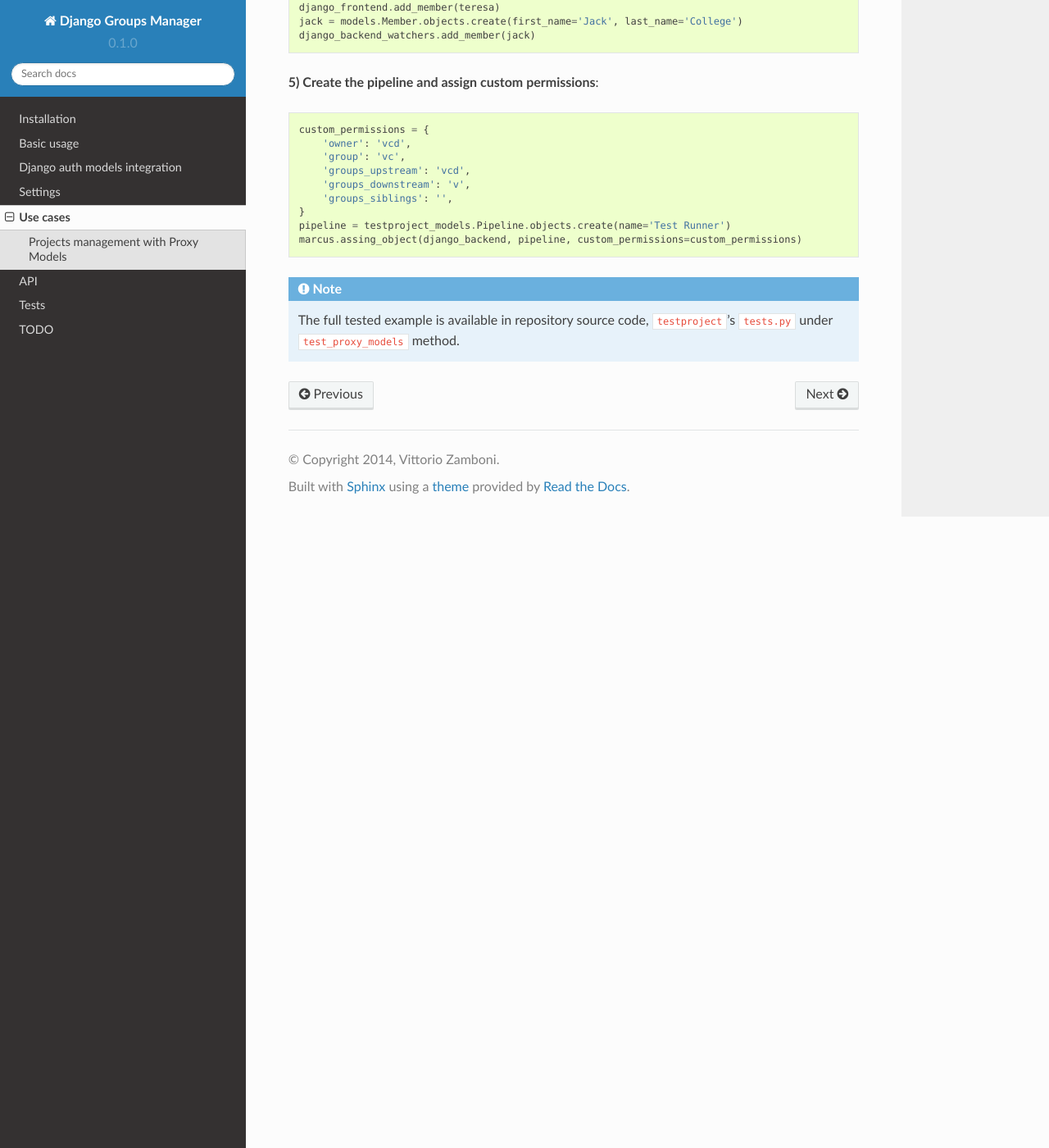
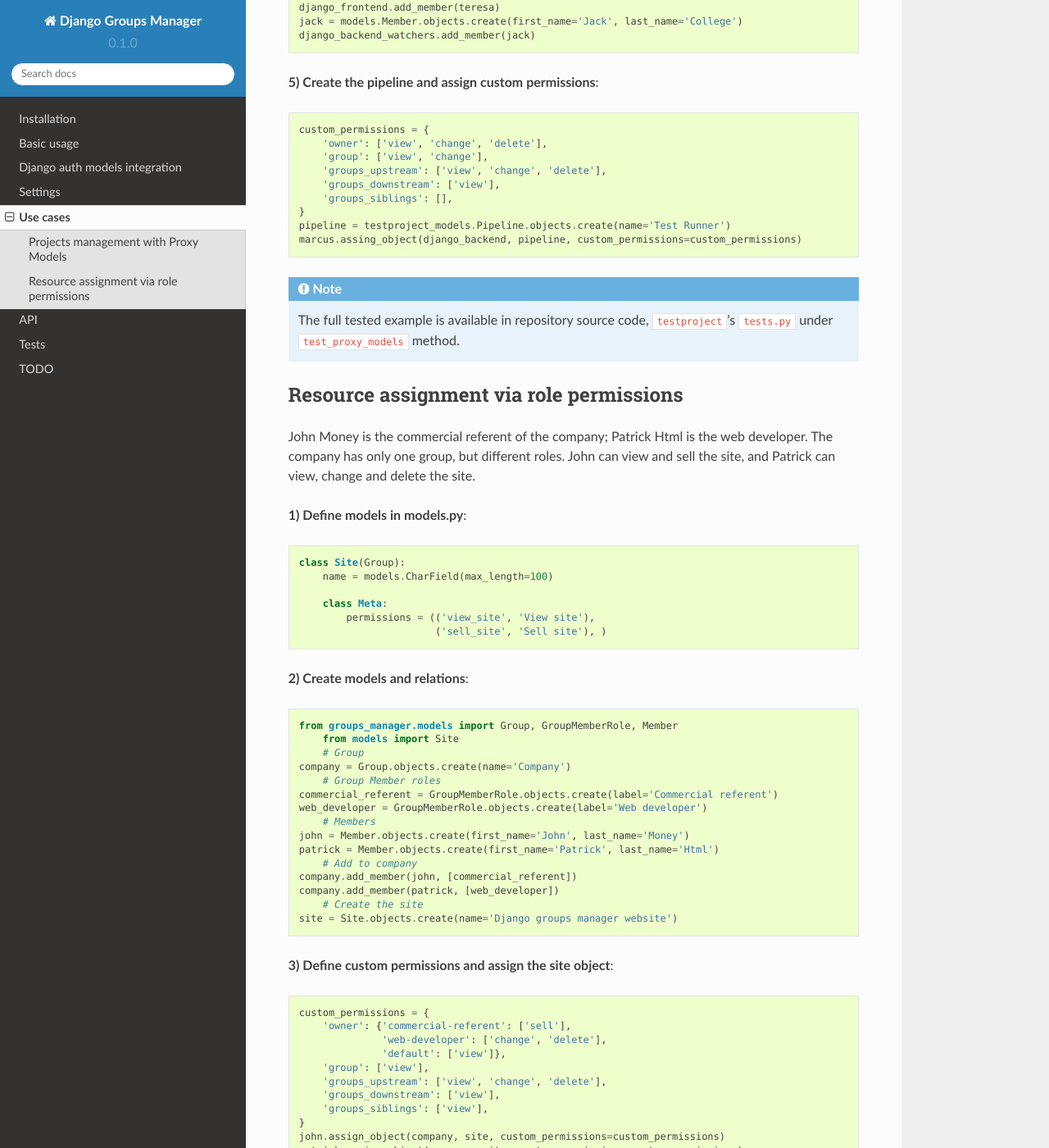
Before and after one commit to vittoriozamboni/django-groups-manager, a Sphinx documentation site: the page built from docs/source/use_cases.rst, in a window 1280 px wide and 1400 px high, scrolled down 1713 px. Shown: the whole window at 82% size. Built offline with Sphinx 7.4.7 and the Read the Docs theme 2.0.0, drawn with Linux system fonts in a browser that asks for light colours; some of the changed text lies outside the part shown.

Commit message:
Changed permissions assignment, now via prefix
Added documentation and tests

```diff
--- /dev/null
+++ b/docs/source/permissions_by_role.rst
@@ -0,0 +1,57 @@
+Resource assignment via role permissions
+----------------------------------------
+
+John Money is the commercial referent of the company; Patrick Html is the web
+developer. The company has only one group, but different roles.
+John can view and sell the site, and Patrick can view, change and delete the site.
+
+**1) Define models in models.py**::
+
+    class Site(Group):
+        name = models.CharField(max_length=100)
+
+        class Meta:
+            permissions = (('view_site', 'View site'),
+                           ('sell_site', 'Sell site'), )
+
+**2) Create models and relations**::
+
+    from groups_manager.models import Group, GroupMemberRole, Member
+	from models import Site
+	# Group
+    company = Group.objects.create(name='Company')
+	# Group Member roles
+    commercial_referent = GroupMemberRole.objects.create(label='Commercial referent')
+    web_developer = GroupMemberRole.objects.create(label='Web developer')
+	# Members
+    john = Member.objects.create(first_name='John', last_name='Money')
+    patrick = Member.objects.create(first_name='Patrick', last_name='Html')
+	# Add to company
+    company.add_member(john, [commercial_referent])
+    company.add_member(patrick, [web_developer])
+	# Create the site
+    site = Site.objects.create(name='Django groups manager website')
+
+**3) Define custom permissions and assign the site object**::
+
+    custom_permissions = {
+        'owner': {'commercial-referent': ['sell'],
+                  'web-developer': ['change', 'delete'],
+                  'default': ['view']},
+        'group': ['view'],
+        'groups_upstream': ['view', 'change', 'delete'],
+        'groups_downstream': ['view'],
+        'groups_siblings': ['view'],
+    }
+    john.assign_object(company, site, custom_permissions=custom_permissions)
+    patrick.assign_object(company, site, custom_permissions=custom_permissions)
+
+**4) Check permissions**::
+
+    john.has_perms(['view_site', 'sell_site'], site)  # True
+    john.has_perm('change_site', site)  # False
+    patrick.has_perms(['view_site', 'change_site', 'delete_site'], site)  # True
+    patrick.has_perm('sell_site', site)  # False
+
+.. note::
+ The full tested example is available in repository source code, ``testproject``'s ``tests.py`` under ``test_roles`` method.
--- a/docs/source/proxy_models.rst
+++ b/docs/source/proxy_models.rst
@@ -84,11 +84,11 @@ stop (delete) the pipeline.
 **5) Create the pipeline and assign custom permissions**::
 
     custom_permissions = {
-        'owner': 'vcd',
-        'group': 'vc',
-        'groups_upstream': 'vcd',
-        'groups_downstream': 'v',
-        'groups_siblings': '',
+        'owner': ['view', 'change', 'delete'],
+        'group': ['view', 'change'],
+        'groups_upstream': ['view', 'change', 'delete'],
+        'groups_downstream': ['view'],
+        'groups_siblings': [],
     }
     pipeline = testproject_models.Pipeline.objects.create(name='Test Runner')
     marcus.assing_object(django_backend, pipeline, custom_permissions=custom_permissions)
--- a/docs/source/use_cases.rst
+++ b/docs/source/use_cases.rst
@@ -2,3 +2,5 @@ Use cases
 =========
 
 .. include:: proxy_models.rst
+
+.. include:: permissions_by_role.rst
```
Also changed, not shown: README.md (+72 -4 lines), docs/source/settings.rst (+13 -11 lines), setup.py (+23 -2 lines), 8 other files.
